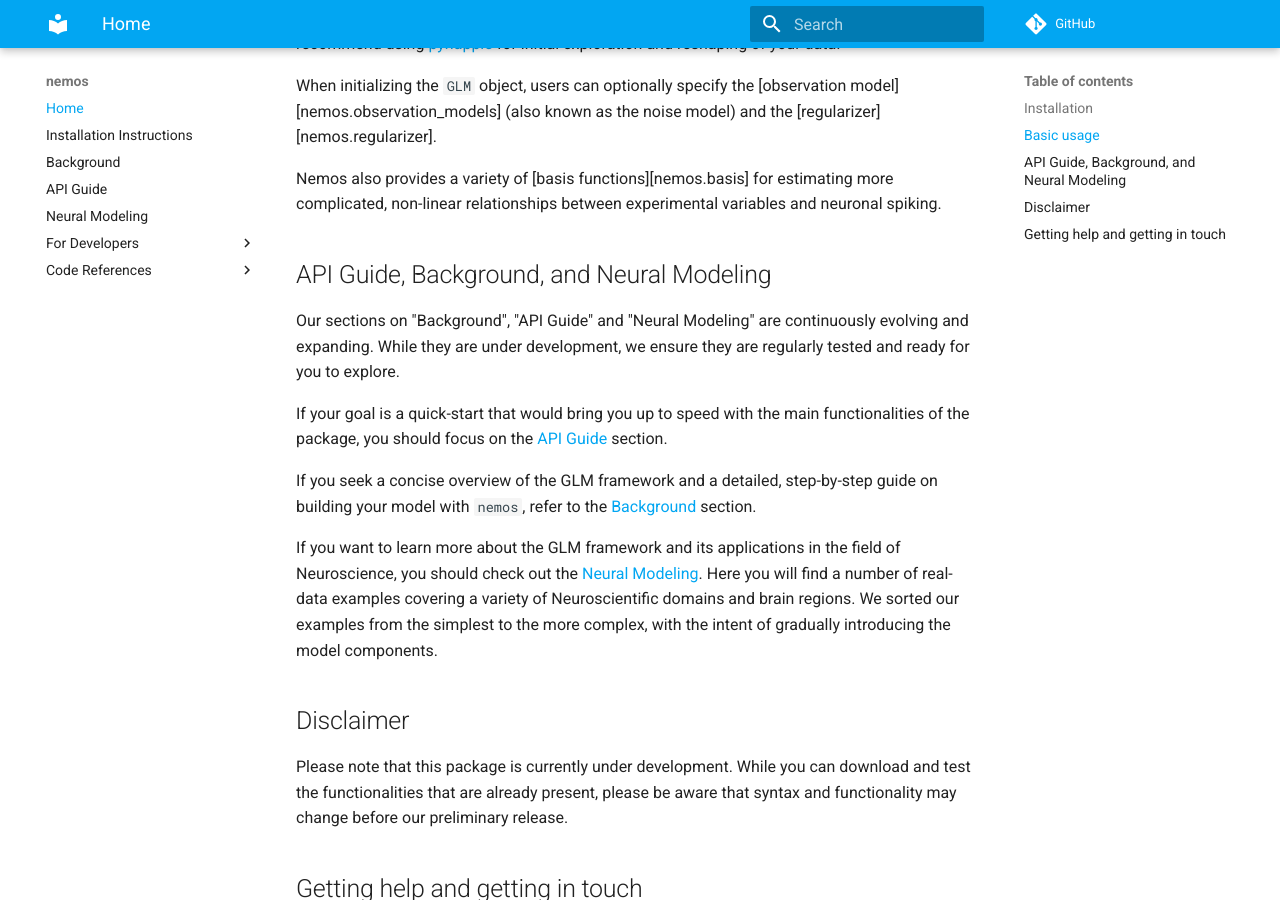
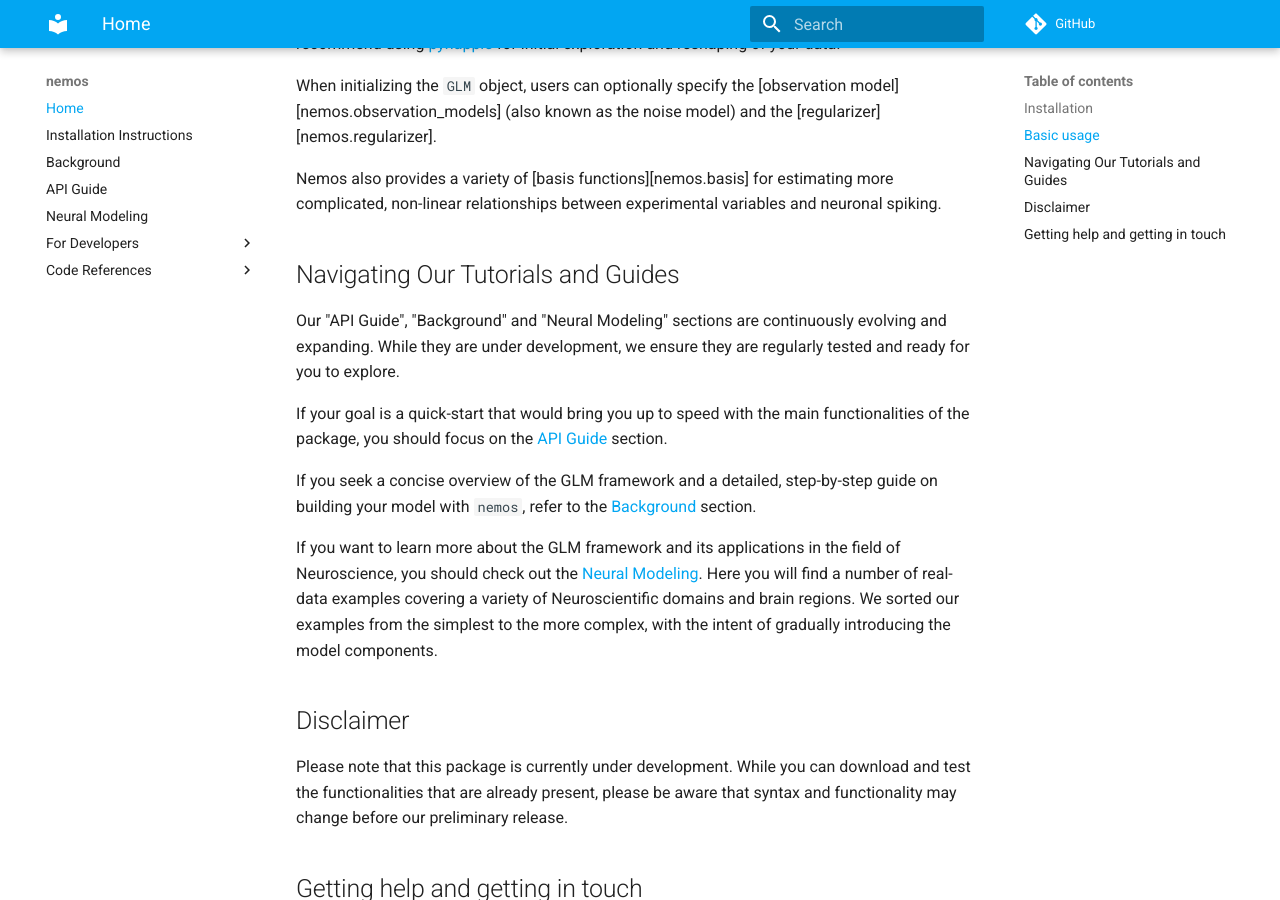
Before and after one commit to flatironinstitute/nemos, an MkDocs documentation site: the page built from docs/index.md, in a window 1280 px wide and 900 px high, scrolled down 1212 px. Built offline with MkDocs 1.6.1 and Material for MkDocs 9.7.7, drawn with Linux system fonts in a browser that asks for light colours; nearby versions of some CDN libraries; library files that are not in the unit come from our copies; comment, search, counter and statistics services are not loaded.

Commit message:
changed title

```diff
--- a/docs/index.md
+++ b/docs/index.md
@@ -73,8 +73,9 @@
 more complicated, non-linear relationships between experimental variables and
 neuronal spiking.
 
-## API Guide, Background, and Neural Modeling
-Our sections on "Background", "API Guide" and "Neural Modeling" are continuously evolving and expanding.
+## Navigating Our Tutorials and Guides
+
+Our "API Guide", "Background" and "Neural Modeling" sections are continuously evolving and expanding.
 While they are under development, we ensure they are regularly tested and ready for you to explore.
 
 If your goal is a quick-start that would bring you up to speed with the main functionalities of the package,
```
